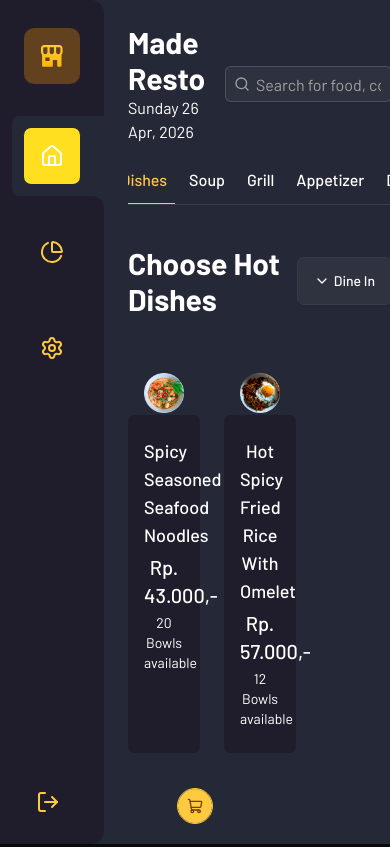
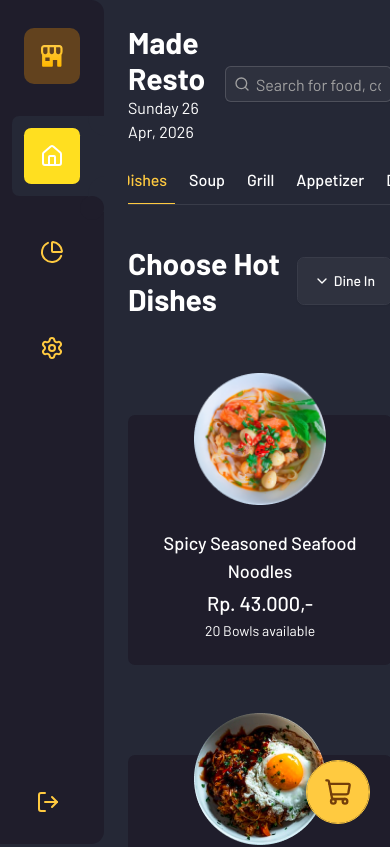
Before and after one commit to khusniridh0/Made-Resto, a Next.js app: page /home in a window 390 px wide. Shown: the top 847 px of the page. Built offline with nearby package versions, Linux system fonts and the light colour scheme.

Commit message:
fix warning eslint

```diff
--- a/components/cards/menus.tsx
+++ b/components/cards/menus.tsx
@@ -6,7 +6,7 @@ import { TabsContent } from "@/components/ui/tabs";
 import { DataContext } from "@/contexts/data-provider";
 import { Product } from "@/types";
 import { ChevronDown } from "lucide-react";
-import { useCallback, useContext, useMemo, useState } from "react";
+import { useCallback, useContext, useState } from "react";
 
 interface OrderedCardProps {
     filterOptions: {
@@ -38,7 +38,7 @@ export const Menus = ({ filterOptions, menus, category }: OrderedCardProps) => {
 
     const groupByCategory = useCallback((items: string) => {
         return menus.filter((item) => item.category === items);
-    }, []);
+    }, [menus]);
 
     const addToCart = useCallback((product: Product) => {
         const cart = {
@@ -69,7 +69,7 @@ export const Menus = ({ filterOptions, menus, category }: OrderedCardProps) => {
         } else {
             setShoppingCart([...shoppingCarts, cart])
         }
-    }, [shoppingCarts])
+    }, [shoppingCarts, setShoppingCart])
 
     return (
         <>
--- a/components/cards/order-process.tsx
+++ b/components/cards/order-process.tsx
@@ -29,8 +29,8 @@ const MobileVersion = ({ isProceess, isRequest }: { isProceess: boolean, isReque
     return (
         <Drawer direction="right">
             <DrawerTrigger asChild>
-                <Button size="icon" className="!border-[var(--color-orange-primary)] bg-[var(--color-orange-primary)] rounded-full fixed bottom-5 left-1/2 -translate-x-1/2">
-                    <ShoppingCart />
+                <Button size="icon" className="!border-[var(--color-orange-primary)] bg-[var(--color-orange-primary)] rounded-full w-16 h-16 fixed bottom-5 right-5">
+                    <ShoppingCart className="size-7" />
                 </Button>
             </DrawerTrigger>
             <DrawerContent className="bg-[var(--color-base-dark-2)] p-4 pr-0">
--- a/components/cards/product-card.tsx
+++ b/components/cards/product-card.tsx
@@ -14,7 +14,7 @@ export const ProductCard = ({ product, onAdd }: ProductCardProps) => {
     return (
         <div className="grid grid-cols-12 w-full gap-6 select-none cursor-pointer">
             {product.map((item) => (
-                <div onClick={() => onAdd(item)} className="col-span-4 bg-[var(--color-base-dark-2)] rounded-lg text-center translate-y-[66px] h-[calc(100%-66px)] py-6 px-4" key={item.id} role="button" tabIndex={0}>
+                <div onClick={() => onAdd(item)} className="col-span-12 sm:col-span-6 lg:col-span-4 bg-[var(--color-base-dark-2)] rounded-lg text-center translate-y-[66px] h-[calc(100%-66px)] py-6 px-4" key={item.id} role="button" tabIndex={0}>
                     <div className="-translate-y-[66px]">
                         <Image src={item.image} alt={item.name} width={132} height={132} className="mx-auto aspect-square object-contain mb-6" />
                         <div className="space-y-1">
--- a/components/tables/datatables.tsx
+++ b/components/tables/datatables.tsx
@@ -32,7 +32,7 @@ export const Datatable = <T extends Record<string, React.ReactNode>>({ filterOpt
         });
 
         setDataShow(sorted);
-    }, []);
+    }, [data]);
 
     const filterOrders = (filterValue: string) => {
         const selectedOption = filterOptions.find((option) => option.value === filterValue);
```
